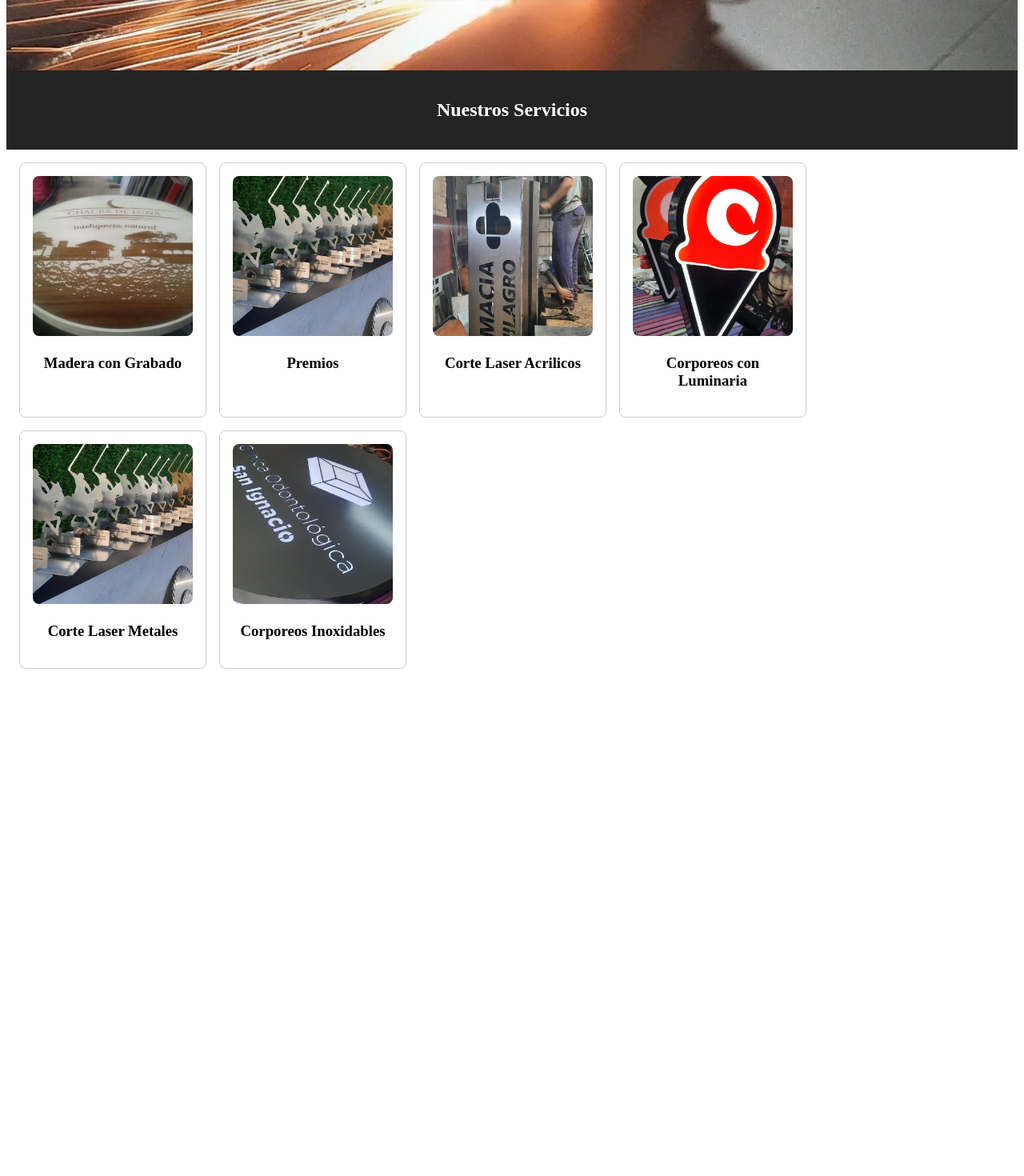
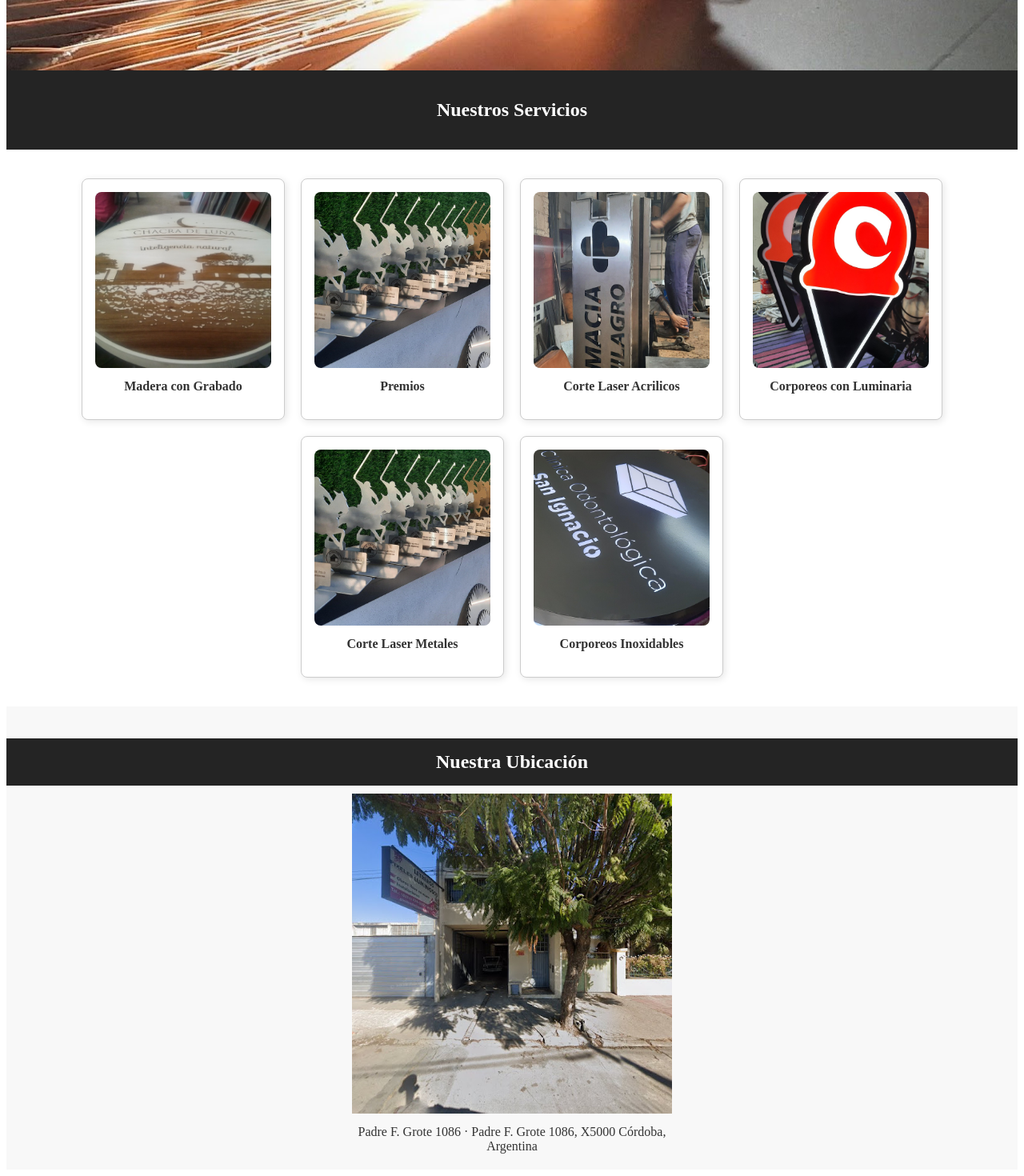
Before and after one commit to MarcosGalara/VOXEL, a React (Create React App) app in the folder voxel/: page /letreros in a window 1280 px wide. Shown: the part 240-1710 px from the top of the page at 80% size. Before the commit the page ends 1100 px from the top, so only its background shows below. Built offline with nearby package versions, Linux system fonts and the light colour scheme.

Commit message:
Terminamos la funcionalidad, quedan detalles

```diff
--- a/voxel/public/index.html
+++ b/voxel/public/index.html
@@ -24,7 +24,7 @@
       work correctly both with client-side routing and a non-root public URL.
       Learn how to configure a non-root public URL by running `npm run build`.
     -->
-    <title>React App</title>
+    <title>VOXEL CORTE LASER</title>
   </head>
   <body>
     <noscript>You need to enable JavaScript to run this app.</noscript>
--- a/voxel/src/App.js
+++ b/voxel/src/App.js
@@ -8,6 +8,7 @@ import Grabados from "./components/Grabados/Grabados.jsx";
 import LaserAcrilico from "./components/LaserAcrilico/LaserAcrilico.jsx";
 import Letreros from "./components/Letreros/Letreros.jsx";
 import LaserMetales from "./components/LaserMetales/LaserMetales.jsx";
+import Footer from "./components/Footer/Footer.jsx";
 
 
 const App = () => {
@@ -22,6 +23,7 @@ const App = () => {
         <Route path="corte-laser-acrilicos" element={<LaserAcrilico />} />
         <Route path="letreros" element={<Letreros />} />
         <Route path="corte-laser-metales" element={<LaserMetales />} />
+        <Route path="footer" element={<Footer />} />
       </Route>
     </Routes>
   );
--- /dev/null
+++ b/voxel/src/components/Footer/Footer.css
@@ -0,0 +1,46 @@
+.footer-container {
+    width: 100%;
+    background-color: #f8f8f8;
+    text-align: center;
+    padding: 20px 0;
+  }
+
+  /* Mantiene el mismo estilo que "Nuestros Servicios" en el Header */
+  .footer-location-title {
+    font-size: 1.5rem;
+    font-weight: bold;
+    color: #ffffff;
+    background-color: #242424;
+    text-align: center;
+    padding: 16px 0;
+    margin-bottom: 10px;
+  }
+
+  /* Imagen con hover */
+  .footer-map-image {
+  width: 100%;
+  max-width: 400px;
+  height: auto;
+  transition: transform 0.3s ease-in-out;
+  cursor: pointer; /* Hace que el cursor sea una mano */
+}
+
+  .footer-map-image:hover {
+    transform: scale(1.05);
+    cursor: pointer;
+  }
+
+  .footer-map-text {
+    font-size: 1rem;
+    color: #333;
+    font-weight: normal;
+    max-width: 400px;
+    margin: 10px auto 0;
+    text-align: center;
+    cursor: pointer; /* Hace que el cursor sea una mano */
+    transition: color 0.3s ease-in-out;
+  }
+
+  .footer-map-text:hover {
+    color: blue; /* Cambia el color del texto a azul al hacer hover */
+  }
--- /dev/null
+++ b/voxel/src/components/Footer/Footer.jsx
@@ -0,0 +1,33 @@
+import React from "react";
+import "./Footer.css";
+import Mapa from "../../assets/fabrica.jpg";
+
+
+const Footer = () => {
+
+    const handleMapClick = () => {
+        window.open("https://maps.app.goo.gl/E7hGJWz9S1LNPBof8")
+    }
+
+  return (
+    <footer className="footer-container">
+      <div className="footer-location">
+        <h2 className="footer-location-title">Nuestra Ubicación</h2>
+        <img
+          src={Mapa}
+          alt="Ubicación en el mapa"
+          className="footer-map-image"
+          onClick={handleMapClick}
+        />
+        <h2
+            className="footer-map-text"
+            onClick={handleMapClick}
+        >
+            Padre F. Grote 1086 · Padre F. Grote 1086, X5000 Córdoba, Argentina
+        </h2>
+      </div>
+    </footer>
+  );
+};
+
+export default Footer;
--- a/voxel/src/components/LaserMetales/LaserMetales.jsx
+++ b/voxel/src/components/LaserMetales/LaserMetales.jsx
@@ -4,44 +4,23 @@ import Metal2 from "../../assets/LaserMetales/metal2.jpg";
 import Metal3 from "../../assets/LaserMetales/metal3.jpg";
 
 const trabajosLaserMetales = [
-    {
-      id: 1,
-      imagen: Metal1,
-    },
-    {
-      id: 2,
-      imagen: Metal2,
-    },
-    {
-      id: 3,
-      imagen: Metal3,
-    },
+    { id: 1,  imagen: Metal1, },
+    { id: 2,  imagen: Metal2, },
+    { id: 3,  imagen: Metal3, },
   ];
 
   const LaserMetales = () => {
     return (
-      <div style={{ display: 'flex', flexWrap: 'wrap', gap: '16px' }}>
-        {trabajosLaserMetales.map((trabajosLaserMetales) => (
-          <div
-            key={trabajosLaserMetales.id}
-            style={{
-              border: '1px solid #ccc',
-              borderRadius: '8px',
-              width: '200px',
-              padding: '16px',
-              textAlign: 'center',
-            }}
-          >
-            <img
-              src={trabajosLaserMetales.imagen}
-              alt={trabajosLaserMetales.nombre}
-              style={{ width: '100%', borderRadius: '8px' }}
-            />
-            <h3>{trabajosLaserMetales.nombre}</h3>
-          </div>
-        ))}
+      <div className="container">
+        <div className="card-container">
+          {trabajosLaserMetales.map((trabajo) => (
+            <div key={trabajo.id} className="card">
+              <img src={trabajo.imagen} alt={trabajo.nombre} className="card-image" />
+              <h3 className="card-title">{trabajo.nombre}</h3>
+            </div>
+          ))}
+        </div>
       </div>
     );
   };
-
   export default LaserMetales;
--- a/voxel/src/components/Layout/Layout.jsx
+++ b/voxel/src/components/Layout/Layout.jsx
@@ -2,6 +2,7 @@
 import React from "react";
 import Header from "../Header/Header.jsx";
 import NavBar from "../NavBar/NavBar.jsx";
+import Footer from "../Footer/Footer.jsx";
 import { Outlet, useLocation } from "react-router-dom";
 
 const Layout = () => {
@@ -15,6 +16,8 @@ const Layout = () => {
       <main style={{ padding: "16px" }}>
         <Outlet />
       </main>
+      <Footer showServicesTitle={showServicesTitle}  />
+
     </>
   );
 };
--- /dev/null
+++ b/voxel/src/components/Letreros/Letreros.css
@@ -0,0 +1,47 @@
+/* Contenedor principal para centrar las tarjetas */
+.container {
+    display: flex;
+    justify-content: center;
+    padding: 20px;
+  }
+
+  /* Contenedor de las tarjetas */
+  .card-container {
+    display: flex;
+    flex-wrap: wrap;
+    gap: 20px; /* Espaciado entre tarjetas */
+    justify-content: center;
+    max-width: 1200px; /* Para evitar que las tarjetas se extiendan demasiado */
+  }
+
+  /* Tarjeta individual */
+  .card {
+    background-color: #fff;
+    border: 1px solid #ccc;
+    border-radius: 8px;
+    width: 220px;
+    padding: 16px;
+    text-align: center;
+    box-shadow: 2px 2px 10px rgba(0, 0, 0, 0.1);
+    transition: transform 0.3s ease, box-shadow 0.3s ease;
+  }
+
+  /* Imagen dentro de la tarjeta */
+  .card-image {
+    width: 100%;
+    border-radius: 8px;
+  }
+
+  /* Título dentro de la tarjeta */
+  .card-title {
+    font-size: 1rem;
+    margin-top: 10px;
+    color: #333;
+  }
+
+  /* Efecto hover: Resaltar la tarjeta */
+  .card:hover {
+    transform: scale(1.05);
+    box-shadow: 4px 4px 15px rgb(219, 152, 5);
+    background-color: #f7a714;
+  }
--- a/voxel/src/components/Letreros/Letreros.jsx
+++ b/voxel/src/components/Letreros/Letreros.jsx
@@ -4,64 +4,30 @@ import Premios from "../../assets/Letreros/Premios.jpg";
 import Totems from "../../assets/Letreros/Totems.jpg";
 import CorporeoLumin from "../../assets/Letreros/CorporeoLumin.jpg";
 import CorporeoInox from "../../assets/Letreros/CorporeoInox.jpg";
+import "./Letreros.css";
 
 const trabajosLetreros = [
-    {
-      id: 1,
-      nombre: 'Madera con Grabado',
-      imagen: MaderaGrabada,
-    },
-    {
-      id: 2,
-      nombre: 'Premios',
-      imagen: Premios,
-    },
-    {
-      id: 3,
-      nombre: 'Corte Laser Acrilicos',
-      imagen: Totems,
-    },
-    {
-      id: 4,
-      nombre: 'Corporeos con Luminaria',
-      imagen: CorporeoLumin,
-    },
-    {
-      id: 5,
-      nombre: 'Corte Laser Metales',
-      imagen: Premios,
-    },
-    {
-      id: 6,
-      nombre: 'Corporeos Inoxidables',
-      imagen: CorporeoInox,
-    },
-  ];
+  { id: 1, nombre: "Madera con Grabado", imagen: MaderaGrabada },
+  { id: 2, nombre: "Premios", imagen: Premios },
+  { id: 3, nombre: "Corte Laser Acrilicos", imagen: Totems },
+  { id: 4, nombre: "Corporeos con Luminaria", imagen: CorporeoLumin },
+  { id: 5, nombre: "Corte Laser Metales", imagen: Premios },
+  { id: 6, nombre: "Corporeos Inoxidables", imagen: CorporeoInox },
+];
 
-  const Letreros = () => {
-    return (
-      <div style={{ display: 'flex', flexWrap: 'wrap', gap: '16px' }}>
-        {trabajosLetreros.map((trabajosLetreros) => (
-          <div
-            key={trabajosLetreros.id}
-            style={{
-              border: '1px solid #ccc',
-              borderRadius: '8px',
-              width: '200px',
-              padding: '16px',
-              textAlign: 'center',
-            }}
-          >
-            <img
-              src={trabajosLetreros.imagen}
-              alt={trabajosLetreros.nombre}
-              style={{ width: '100%', borderRadius: '8px' }}
-            />
-            <h3>{trabajosLetreros.nombre}</h3>
+const Letreros = () => {
+  return (
+    <div className="container">
+      <div className="card-container">
+        {trabajosLetreros.map((trabajo) => (
+          <div key={trabajo.id} className="card">
+            <img src={trabajo.imagen} alt={trabajo.nombre} className="card-image" />
+            <h3 className="card-title">{trabajo.nombre}</h3>
           </div>
         ))}
       </div>
-    );
-  };
+    </div>
+  );
+};
 
   export default Letreros;
--- a/voxel/src/views/Home/Home.jsx
+++ b/voxel/src/views/Home/Home.jsx
@@ -5,50 +5,23 @@ import MiCorporeo from "../../assets/corporeo.jpg";
 import MiGrabado from "../../assets/grabado.jpg"
 
 const trabajos = [
-  {
-    id: 1,
-    nombre: 'Letreros',
-    imagen: MiLetrero,
-  },
-  {
-    id: 2,
-    nombre: 'Corte Laser Metales',
-    imagen: MiLaser,
-  },
-  {
-    id: 3,
-    nombre: 'Corte Laser Acrilicos',
-    imagen: MiCorporeo,
-  },
-  {
-    id: 4,
-    nombre: 'Grabados',
-    imagen: MiGrabado,
-  },
+  { id: 1,  nombre: 'Letreros', imagen: MiLetrero,  },
+  { id: 2,  nombre: 'Corte Laser Metales',  imagen: MiLaser,  },
+  { id: 3,  nombre: 'Corte Laser Acrilicos',  imagen: MiCorporeo, },
+  { id: 4,  nombre: 'Grabados', imagen: MiGrabado,  },
 ];
 
 const Home = () => {
   return (
-    <div style={{ display: 'flex', flexWrap: 'wrap', gap: '16px' }}>
-      {trabajos.map((trabajo) => (
-        <div
-          key={trabajo.id}
-          style={{
-            border: '1px solid #ccc',
-            borderRadius: '8px',
-            width: '200px',
-            padding: '16px',
-            textAlign: 'center',
-          }}
-        >
-          <img
-            src={trabajo.imagen}
-            alt={trabajo.nombre}
-            style={{ width: '100%', borderRadius: '8px' }}
-          />
-          <h3>{trabajo.nombre}</h3>
-        </div>
-      ))}
+    <div className="container">
+      <div className="card-container">
+        {trabajos.map((trabajo) => (
+          <div key={trabajo.id} className="card">
+            <img src={trabajo.imagen} alt={trabajo.nombre} className="card-image" />
+            <h3 className="card-title">{trabajo.nombre}</h3>
+          </div>
+        ))}
+      </div>
     </div>
   );
 };
```
Also changed, not shown: voxel/src/components/Grabados/Grabados.jsx (+13 -40 lines), voxel/src/components/LaserAcrilico/LaserAcrilico.jsx (+13 -40 lines), voxel/src/assets/fabrica.jpg (added).
